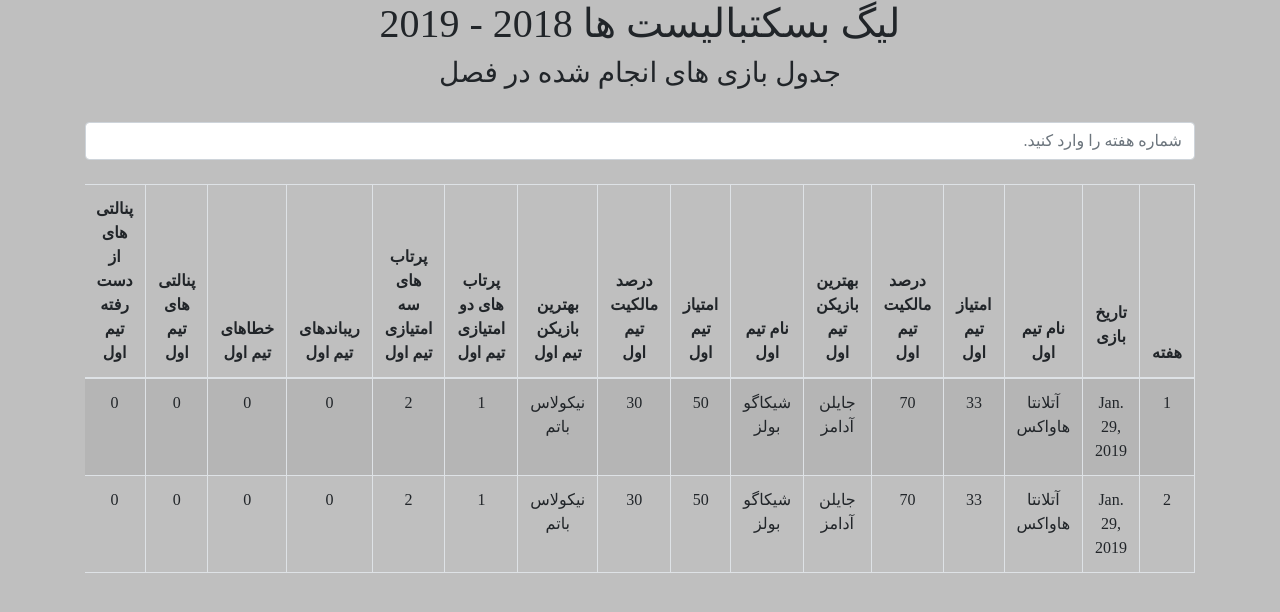
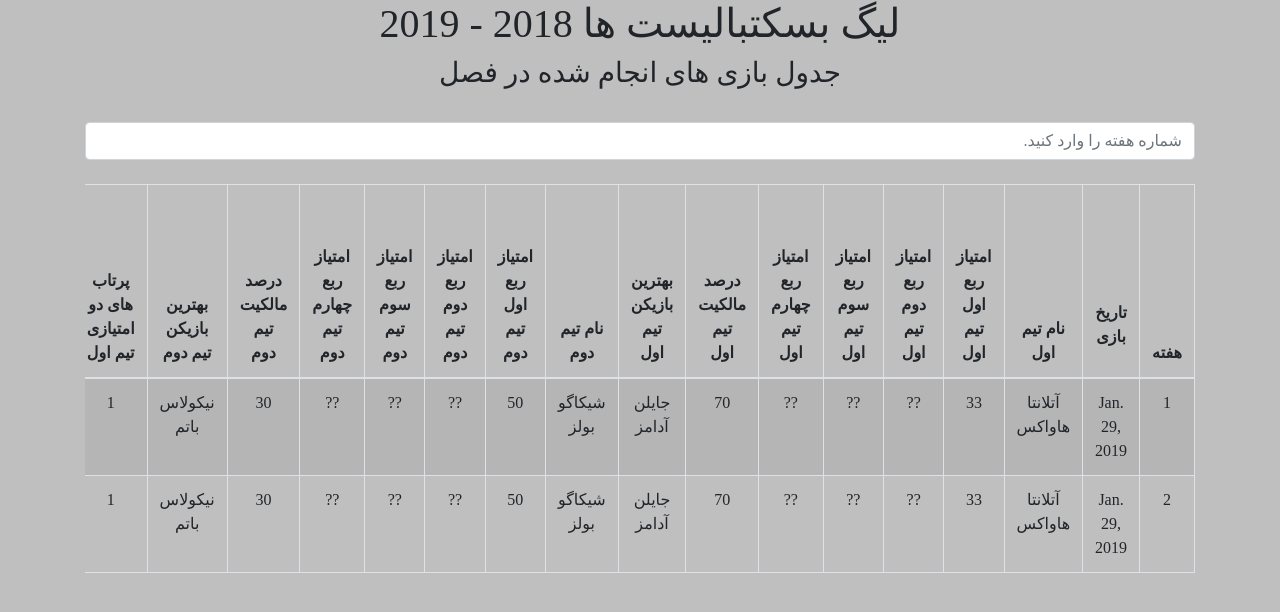
Before and after one commit to mahsirat-atiye/SportsPortalProjectAPI, a Django app: page /1/basketball/league_detail in a window 1280 px wide. Shown: the part 56-668 px from the top of the page. Run offline with Django 3.2, Linux system fonts and the light colour scheme; data comes from the database, SQL or seed files in the repository; some libraries are stand-ins or nearby versions.

Commit message:
امتیاز به تفکیک کوارتر

```diff
--- a/sport/models/basketball_models.py
+++ b/sport/models/basketball_models.py
@@ -64,7 +64,12 @@ class BasketballNonPlayer(Human):
 class BasketballTeamInBasketballGame(models.Model):
     game = models.ForeignKey(BasketballGame, on_delete=models.CASCADE)
     team = models.ForeignKey(BasketballTeam, on_delete=models.CASCADE)
-    team_score = models.IntegerField(blank=True, null=True)
+
+    team_score_Q1 = models.IntegerField(blank=True, null=True)
+    team_score_Q2 = models.IntegerField(blank=True, null=True)
+    team_score_Q3 = models.IntegerField(blank=True, null=True)
+    team_score_Q4 = models.IntegerField(blank=True, null=True)
+
     property_percent = models.IntegerField(blank=True, null=True)
     situation = models.CharField(max_length=3, choices=TEAM_SITUATION_IN_GAME, blank=True, null=True)
     best_player = models.ForeignKey(BasketballPlayer, on_delete=models.CASCADE, blank=True, null=True)
--- a/sport/templates/sport/basketball/basketball_league_deatail.html
+++ b/sport/templates/sport/basketball/basketball_league_deatail.html
@@ -55,14 +55,23 @@
                     <th>هفته</th>
                     <th><p>تاریخ بازی</p></th>
                     <th>نام تیم اول</th>
-                    <th>امتیاز تیم اول</th>
+                    <th>امتیاز ربع اول  تیم اول</th>
+                    <th>امتیاز ربع دوم  تیم اول</th>
+                    <th>امتیاز ربع سوم  تیم اول</th>
+                    <th>امتیاز ربع چهارم  تیم اول</th>
+
                     <th>درصد مالکیت تیم اول</th>
                     <th>بهترین بازیکن تیم اول</th>
 
-                    <th>نام تیم اول</th>
-                    <th>امتیاز تیم اول</th>
-                    <th>درصد مالکیت تیم اول</th>
-                    <th>بهترین بازیکن تیم اول</th>
+                    <th>نام تیم دوم</th>
+
+                    <th>امتیاز ربع اول تیم دوم</th>
+                    <th>امتیاز ربع دوم تیم دوم</th>
+                    <th>امتیاز ربع سوم تیم دوم</th>
+                    <th>امتیاز ربع چهارم تیم دوم</th>
+
+                    <th>درصد مالکیت تیم دوم</th>
+                    <th>بهترین بازیکن تیم دوم</th>
 
 
                     <th>پرتاب های دو امتیازی تیم اول</th>
@@ -104,7 +113,13 @@
 
 
                                                 <td>{% if t.team.name %}{{ t.team.name }} {% else %}?? {% endif %} </td>
-                                                <td>{% if t.team_score %}{{ t.team_score }} {% else %}
+                                                <td>{% if t.team_score_Q1 %}{{ t.team_score_Q1 }} {% else %}
+                                                    ?? {% endif %} </td>
+                                                <td>{% if t.team_score_Q2 %}{{ t.team_score_Q2 }} {% else %}
+                                                    ?? {% endif %} </td>
+                                                <td>{% if t.team_score_Q3 %}{{ t.team_score_Q3 }} {% else %}
+                                                    ?? {% endif %} </td>
+                                                <td>{% if t.team_score_Q4 %}{{ t.team_score_Q4 }} {% else %}
                                                     ?? {% endif %} </td>
 
                                                 <td>{% if t.property_percent %}{{ t.property_percent }} {% else %}
--- a/sport/templates/sport/basketball/basketball_team_detail.html
+++ b/sport/templates/sport/basketball/basketball_team_detail.html
@@ -213,8 +213,8 @@
                                 {% endif %}
                             </td>
                             <td>
-                                {% if  tg.team_score %}
-                                    {{ tg.team_score }}
+                                {% if  tg.team_score_Q1 and tg.team_score_Q2 and tg.team_score_Q3 and tg.team_score_Q4 %}
+                                    {{ tg.team_score_Q1|add: tg.team_score_Q2|add: tg.team_score_Q3|add:tg.team_score_Q4 }}
                                 {% else %} ??
                                 {% endif %}
                             </td>
```
Also changed, not shown: sport/templates/sport/basketball/basketball_game_detail.html (+29 -3 lines), db.sqlite3.
